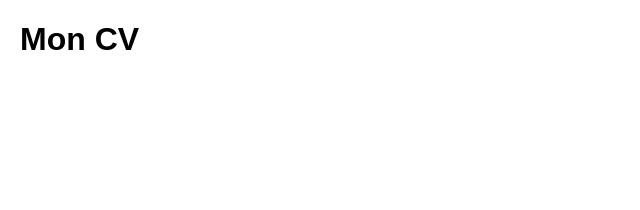
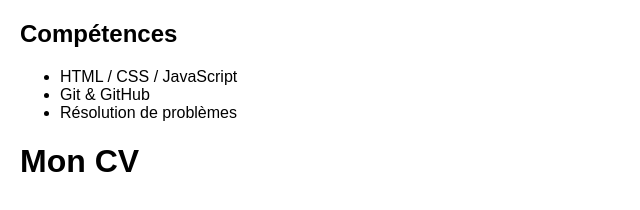
Before and after one commit to SANNY222/mon-cv, a plain HTML site: page index.html in a window 1280 px wide. Shown: the whole page, without its empty margins (0-640 px from the left). Drawn offline with Linux system fonts and the light colour scheme.

Commit message:
mise en place de la section competences

```diff
--- a/index.html
+++ b/index.html
@@ -5,6 +5,15 @@
      <meta charset="UTF-8">
     <meta name="viewport" content="width=device-width, initial-scale=1.0">
     <title>Mon CV</title>
+    <section id="competences">
+    <h2>Compétences</h2>
+    <ul>
+        <li>HTML / CSS / JavaScript</li>
+        <li>Git & GitHub</li>
+        <li>Résolution de problèmes</li>
+    </ul>
+</section>
+
 </head>
 <body>
     <h1>Mon CV</h1>
```
